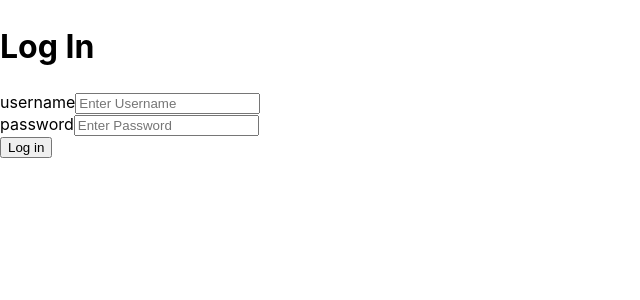
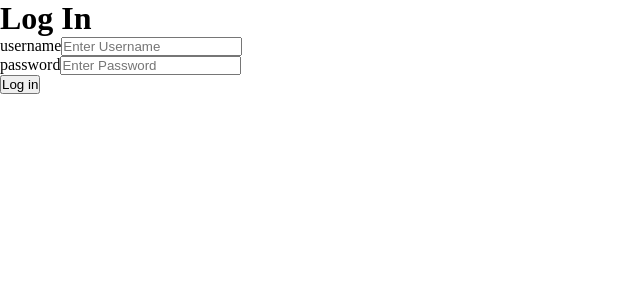
Before and after one commit to lyncasterc/blog-list, a React (Create React App) app in the folder frontend/: page /users in a window 1280 px wide. Shown: the top 300 px of the page, without its empty margins (0-640 px from the left). Built offline with nearby package versions, Linux system fonts and the light colour scheme; no server answers.

Commit message:
add classes to index.css

```diff
--- a/frontend/src/index.css
+++ b/frontend/src/index.css
@@ -1,13 +1,14 @@
-body {
+* {
   margin: 0;
-  font-family: -apple-system, BlinkMacSystemFont, 'Segoe UI', 'Roboto', 'Oxygen',
-    'Ubuntu', 'Cantarell', 'Fira Sans', 'Droid Sans', 'Helvetica Neue',
-    sans-serif;
-  -webkit-font-smoothing: antialiased;
-  -moz-osx-font-smoothing: grayscale;
+  padding: 0;
+  box-sizing: border-box;
 }
 
-code {
-  font-family: source-code-pro, Menlo, Monaco, Consolas, 'Courier New',
-    monospace;
+.container {
+  max-width: 960px;
+  padding: 15px;
 }
+
+.flex {
+  display: flex;
+}
```
